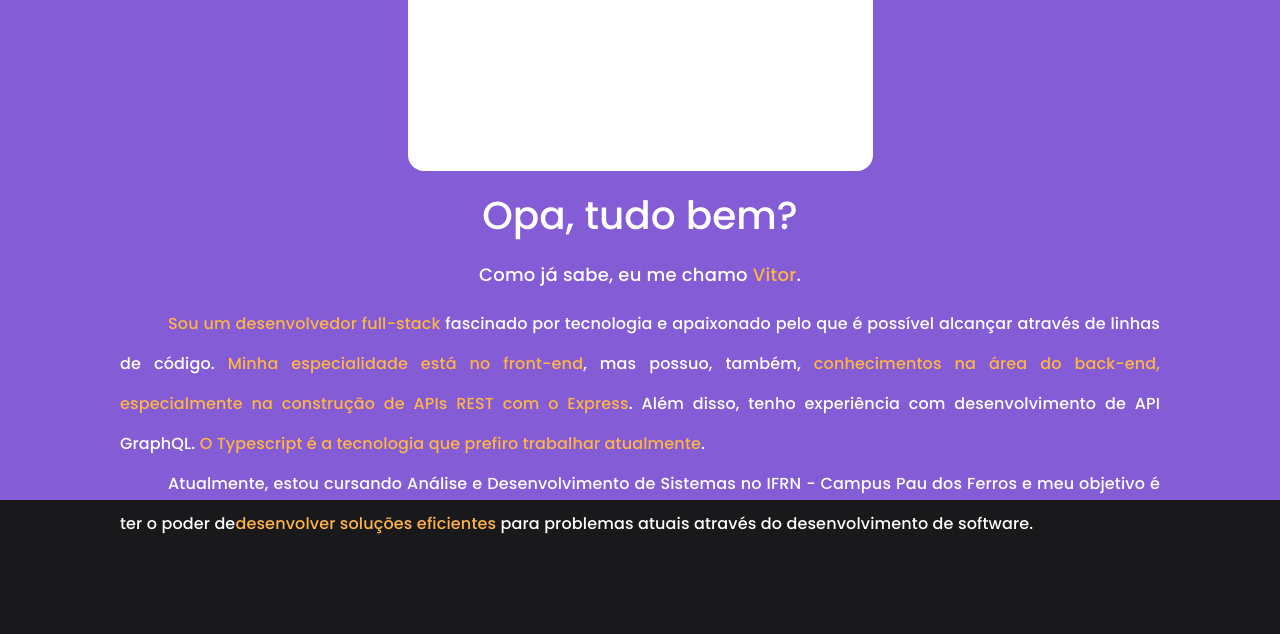
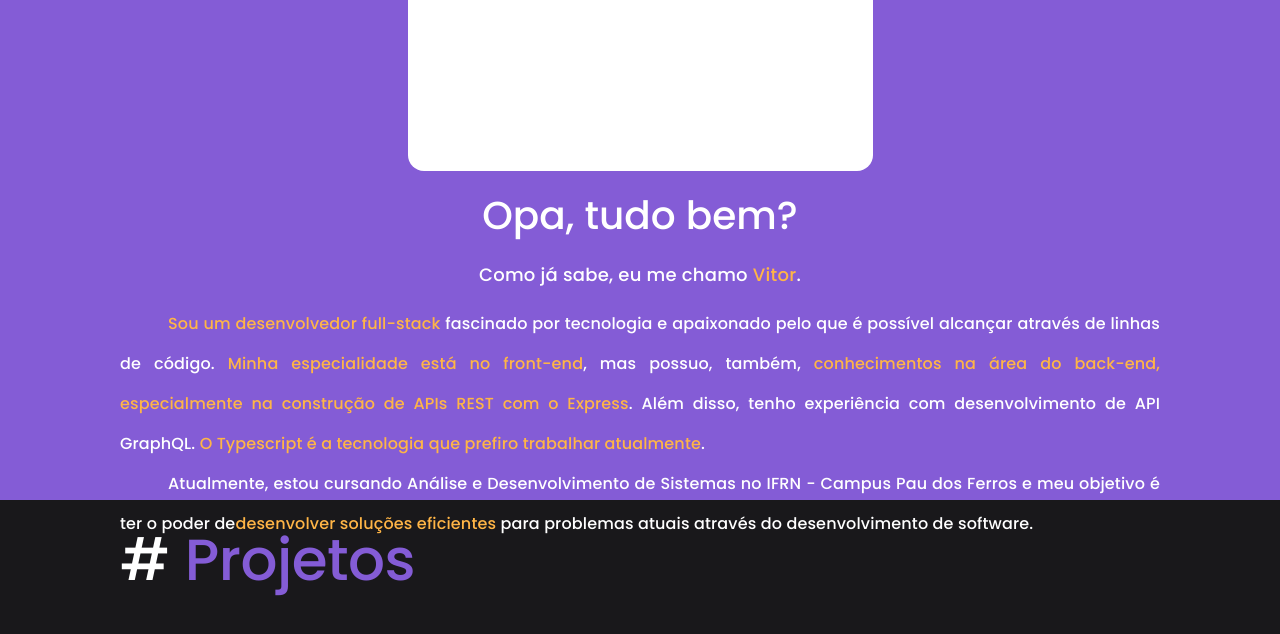
Before and after one commit to vitor2806/vitorrafael, a Next.js app: page / in a window 1280 px wide. Shown: the part 1172-1806 px from the top of the page. Before the commit the page ends 1716 px from the top, so only its background shows below. Built offline with nearby package versions, Linux system fonts and the light colour scheme.

Commit message:
feat: add react-scroll to navigate between sections

```diff
--- a/package.json
+++ b/package.json
@@ -18,10 +18,12 @@
       "next": "13.4.2",
       "react": "18.2.0",
       "react-dom": "18.2.0",
+      "react-scroll": "^1.8.9",
       "styled-components": "^6.0.0-rc.1",
       "typescript": "5.0.4"
    },
    "devDependencies": {
+      "@types/react-scroll": "^1.8.7",
       "@types/styled-components": "^5.1.26",
       "babel-plugin-styled-components": "^2.1.1",
       "babel-preset-next": "^1.4.0",
--- a/src/components/About/index.tsx
+++ b/src/components/About/index.tsx
@@ -4,18 +4,18 @@ import {
   Description,
   ImageContainer,
   PersonalInfo,
-  SectionTitle,
   Subtitle,
+  Title,
   Wrapper,
 } from './styles';
 
 export function About() {
   return (
-    <Wrapper>
+    <Wrapper id='about'>
       <GlobalInnerContainer fillHeight={true}>
-        <SectionTitle>
+        <Title>
           <span>#</span> Sobre
-        </SectionTitle>
+        </Title>
 
         <PersonalInfo>
           <ImageContainer></ImageContainer>
--- a/src/components/About/styles.ts
+++ b/src/components/About/styles.ts
@@ -1,3 +1,4 @@
+import { SectionTitle } from '@/styles/defaults';
 import styled from 'styled-components';
 
 export const Wrapper = styled.div`
@@ -10,18 +11,7 @@ export const Wrapper = styled.div`
   background: #845cd6;
 `;
 
-export const SectionTitle = styled.h2`
-  margin-top: 16px;
-
-  font-family: 'Poppins';
-  font-style: normal;
-  font-weight: 500;
-  font-size: 58px;
-  line-height: 87px;
-  letter-spacing: -0.5px;
-
-  color: #ffffff;
-
+export const Title = styled(SectionTitle)`
   > span {
     color: #453663;
   }
--- a/src/components/Header/index.tsx
+++ b/src/components/Header/index.tsx
@@ -6,10 +6,18 @@ export function Header() {
       <Container>
         <Logo></Logo>
         <Navigator>
-          <StyledLink href='#'>Sobre</StyledLink>
-          <StyledLink href='#'>Projetos</StyledLink>
-          <StyledLink href='#'>Habilidades</StyledLink>
-          <StyledLink href='#'>Experiências</StyledLink>
+          <StyledLink smooth={true} to='about'>
+            Sobre
+          </StyledLink>
+          <StyledLink smooth={true} offset={1} to='projects'>
+            Projetos
+          </StyledLink>
+          <StyledLink smooth={true} to='skills'>
+            Habilidades
+          </StyledLink>
+          <StyledLink smooth={true} to='experiences'>
+            Experiências
+          </StyledLink>
         </Navigator>
       </Container>
     </Wrapper>
--- a/src/components/Header/styles.ts
+++ b/src/components/Header/styles.ts
@@ -1,5 +1,5 @@
 import { GlobalInnerContainer } from '@/styles/defaults';
-import Link from 'next/link';
+import { Link } from 'react-scroll';
 import styled from 'styled-components';
 
 export const Wrapper = styled.div`
@@ -41,6 +41,7 @@ export const StyledLink = styled(Link)<{ selected?: boolean }>`
   line-height: 24px;
   text-align: center;
   letter-spacing: 1.25px;
+  cursor: pointer;
 
   color: rgba(255, 255, 255, 0.6);
 
--- a/src/components/Hero/index.tsx
+++ b/src/components/Hero/index.tsx
@@ -11,7 +11,7 @@ import {
 
 export function Hero() {
   return (
-    <Wrapper>
+    <Wrapper id='hero'>
       <Container fillHeight={true} centralized={true}>
         <HeroBigText>
           Olá! Eu sou <strong>Vitor</strong>.
--- /dev/null
+++ b/src/components/Projects/index.tsx
@@ -0,0 +1,14 @@
+import { GlobalInnerContainer } from '@/styles/defaults';
+import { Title, Wrapper } from './styles';
+
+export function Projects() {
+  return (
+    <Wrapper id='projects'>
+      <GlobalInnerContainer fillHeight={true}>
+        <Title>
+          <span>#</span> Projetos
+        </Title>
+      </GlobalInnerContainer>
+    </Wrapper>
+  );
+}
--- /dev/null
+++ b/src/components/Projects/styles.ts
@@ -0,0 +1,18 @@
+import { SectionTitle } from '@/styles/defaults';
+import styled from 'styled-components';
+
+export const Wrapper = styled.div`
+  display: flex;
+  align-items: flex-start;
+  justify-content: center;
+
+  width: 100%;
+`;
+
+export const Title = styled(SectionTitle)`
+  color: #845cd6;
+
+  > span {
+    color: #fff;
+  }
+`;
--- a/src/pages/index.tsx
+++ b/src/pages/index.tsx
@@ -1,6 +1,7 @@
 import { About } from '@/components/About';
 import { Header } from '@/components/Header';
 import { Hero } from '@/components/Hero';
+import { Projects } from '@/components/Projects';
 import { GlobalWrapper } from '@/styles/defaults';
 
 export default function Home() {
@@ -10,6 +11,7 @@ export default function Home() {
         <Header />
         <Hero />
         <About />
+        <Projects />
       </GlobalWrapper>
     </>
   );
--- a/src/styles/defaults.ts
+++ b/src/styles/defaults.ts
@@ -1,4 +1,17 @@
 import styled from 'styled-components';
+
+export const SectionTitle = styled.h2`
+  margin-top: 16px;
+
+  font-family: 'Poppins';
+  font-style: normal;
+  font-weight: 500;
+  font-size: 58px;
+  line-height: 87px;
+  letter-spacing: -0.5px;
+
+  color: #ffffff;
+`;
 
 export const GlobalWrapper = styled.div`
   width: 100%;
```
Also changed, not shown: 1 other file (tests, documents, lock files or other folders).
